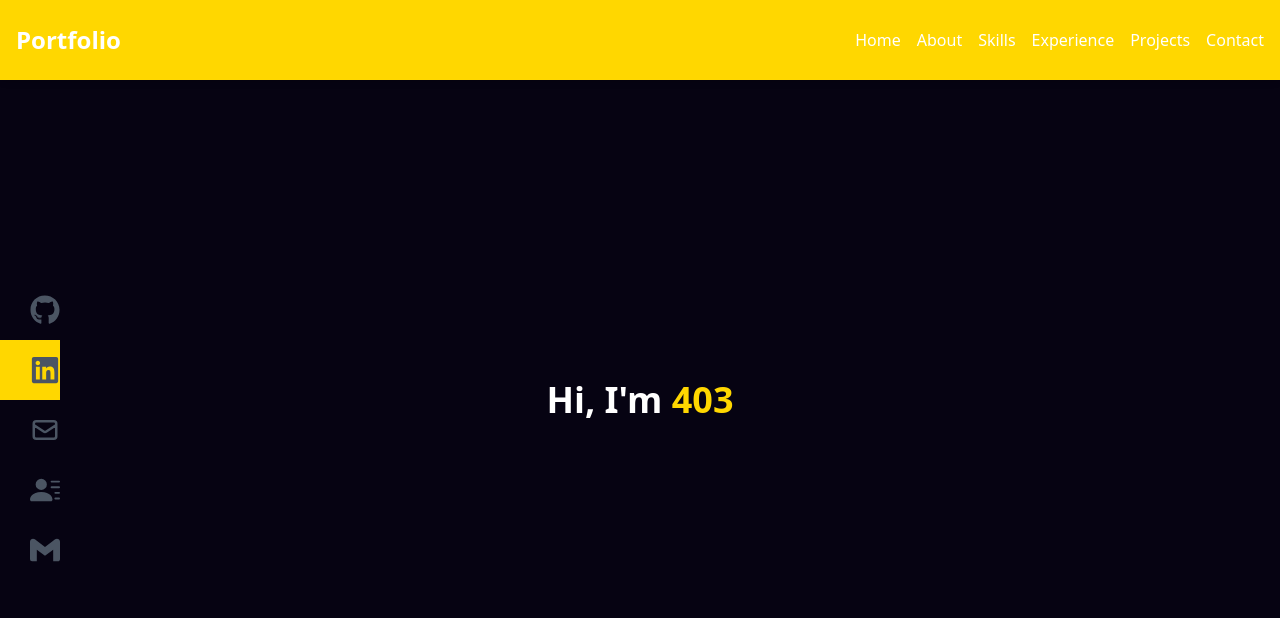
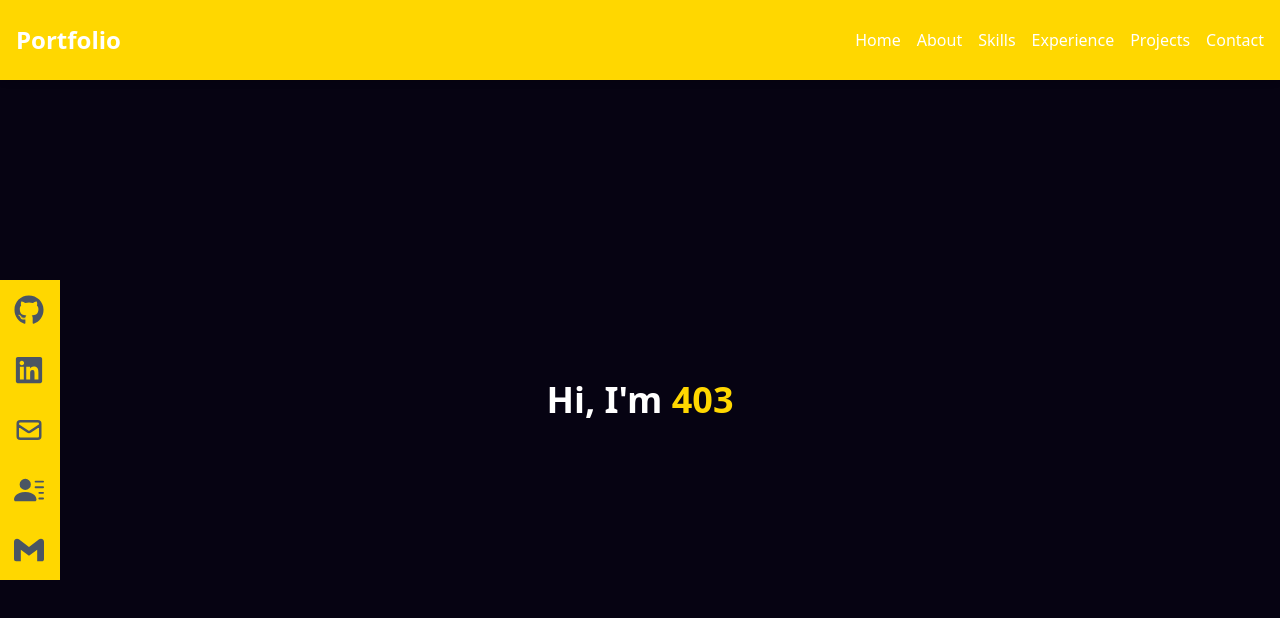
Before and after one commit to Daemon403/portfolio, a React (Create React App) app: page / in a window 1280 px wide. Shown: the top 618 px of the page. Built offline with nearby package versions, Linux system fonts and the light colour scheme.

Commit message:
updates to sidebar

```diff
--- a/src/components/Navbar.jsx
+++ b/src/components/Navbar.jsx
@@ -45,20 +45,20 @@ const Navbar = () => {
         {/* Socials */}
         <div className="hidden lg:flex fixed flex-col top-[35%] left-0">
           <ul>
-            <li className="w-[160px] h-[60px] flex items-center justify-between ml-[-100px] hover:ml-[0px] bg-[#060312] duration-300">
-            <a className='flex justify-between items-center w-full text-gray-600' href="/">Github<FaGithub size={30} className='ml-4'/></a>
+            <li className="w-[160px] h-[60px] flex items-center justify-between ml-[-100px] hover:ml-[0px] bg-[#FFD700] duration-300">
+            <a className='flex justify-between items-center w-full text-gray-600' href="/">Github<FaGithub size={30} className='mr-4'/></a>
             </li>
             <li className="w-[160px] h-[60px] flex items-center justify-between ml-[-100px] hover:ml-[0px] bg-[#FFD700] duration-300">
-            <a className='flex justify-between items-center w-full text-gray-600' href="/">Linkedin<FaLinkedin size={30}/></a>
+            <a className='flex justify-between items-center w-full text-gray-600' href="/">Linkedin<FaLinkedin size={30} className='mr-4'/></a>
             </li>
-            <li className="w-[160px] h-[60px] flex items-center justify-between ml-[-100px] hover:ml-[0px] bg-[#060312] duration-300">
-            <a className='flex justify-between items-center w-full text-gray-600' href="/">Mail<HiOutlineMail size={30}/></a>
+            <li className="w-[160px] h-[60px] flex items-center justify-between ml-[-100px] hover:ml-[0px] bg-[#FFD700] duration-300">
+            <a className='flex justify-between items-center w-full text-gray-600' href="/">Mail<HiOutlineMail size={30} className='mr-4' /></a>
             </li>
-            <li className="w-[160px] h-[60px] flex items-center justify-between ml-[-100px] hover:ml-[0px] bg-[#060312] duration-300">
-            <a className='flex justify-between items-center w-full text-gray-600' href="/">Resume<BsFillPersonLinesFill size={30}/></a>
+            <li className="w-[160px] h-[60px] flex items-center justify-between ml-[-100px] hover:ml-[0px] bg-[#FFD700] duration-300">
+            <a className='flex justify-between items-center w-full text-gray-600' href="/">Resume<BsFillPersonLinesFill size={30} className='mr-4' /></a>
             </li>
-            <li className="w-[160px] h-[60px] flex items-center justify-between ml-[-100px] hover:ml-[0px] bg-[#060312] duration-300">
-            <a className='flex justify-between items-center w-full text-gray-600' href="/">Gmail<SiGmail size={30}/></a>
+            <li className="w-[160px] h-[60px] flex items-center justify-between ml-[-100px] hover:ml-[0px] bg-[#FFD700] duration-300">
+            <a className='flex justify-between items-center w-full text-gray-600' href="/">Gmail<SiGmail size={30} className='mr-4'/></a>
             </li>
           </ul>
         </div>
```
